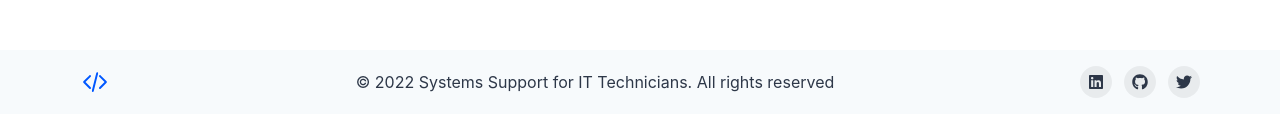
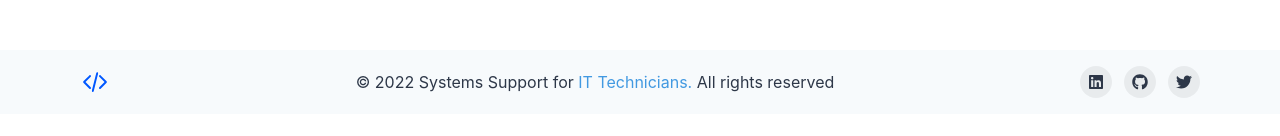
Before and after one commit to PatelN123/systems-support-for-it-technicians, a Next.js app: page / in a window 1280 px wide. Shown: the part 574-710 px from the top of the page. Built offline with nearby package versions, Linux system fonts and the light colour scheme.

Commit message:
Update footer.tsx

```diff
--- a/src/components/footer.tsx
+++ b/src/components/footer.tsx
@@ -66,7 +66,8 @@ import {
           justify={{ base: 'center', md: 'space-between' }}
           align={{ base: 'center', md: 'center' }}>
           <Logo />
-          <Text>© 2022 Systems Support for IT Technicians. All rights reserved</Text>
+          <Text>© 2022 Systems Support for <Text as={'span'} color={'blue.400'}>
+              IT Technicians.</Text> All rights reserved</Text>
           <Stack direction={'row'} spacing={3}>
             <SocialButton label={'Linkedin'} href={'#'}>
               <FaLinkedin />
```
